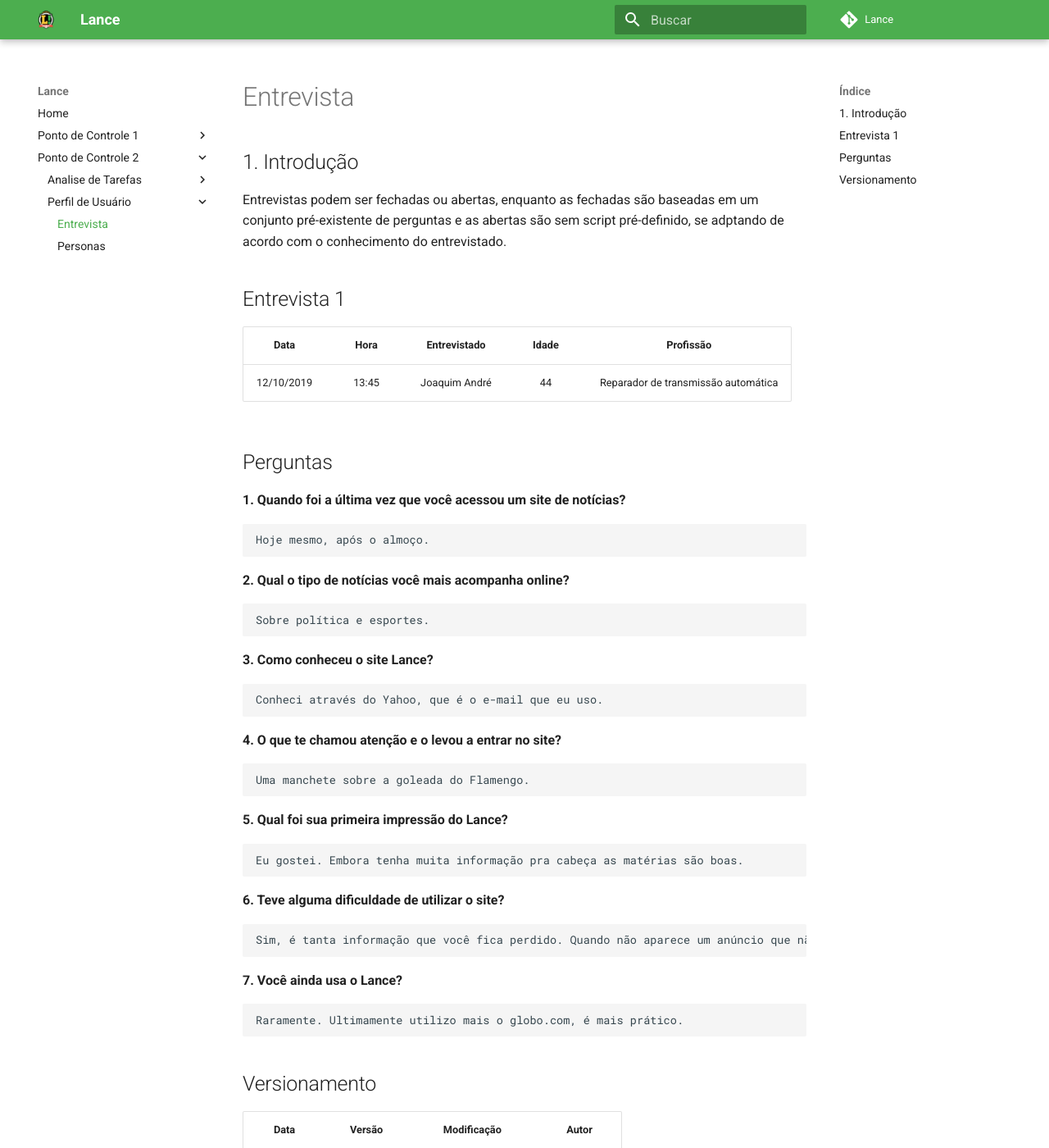
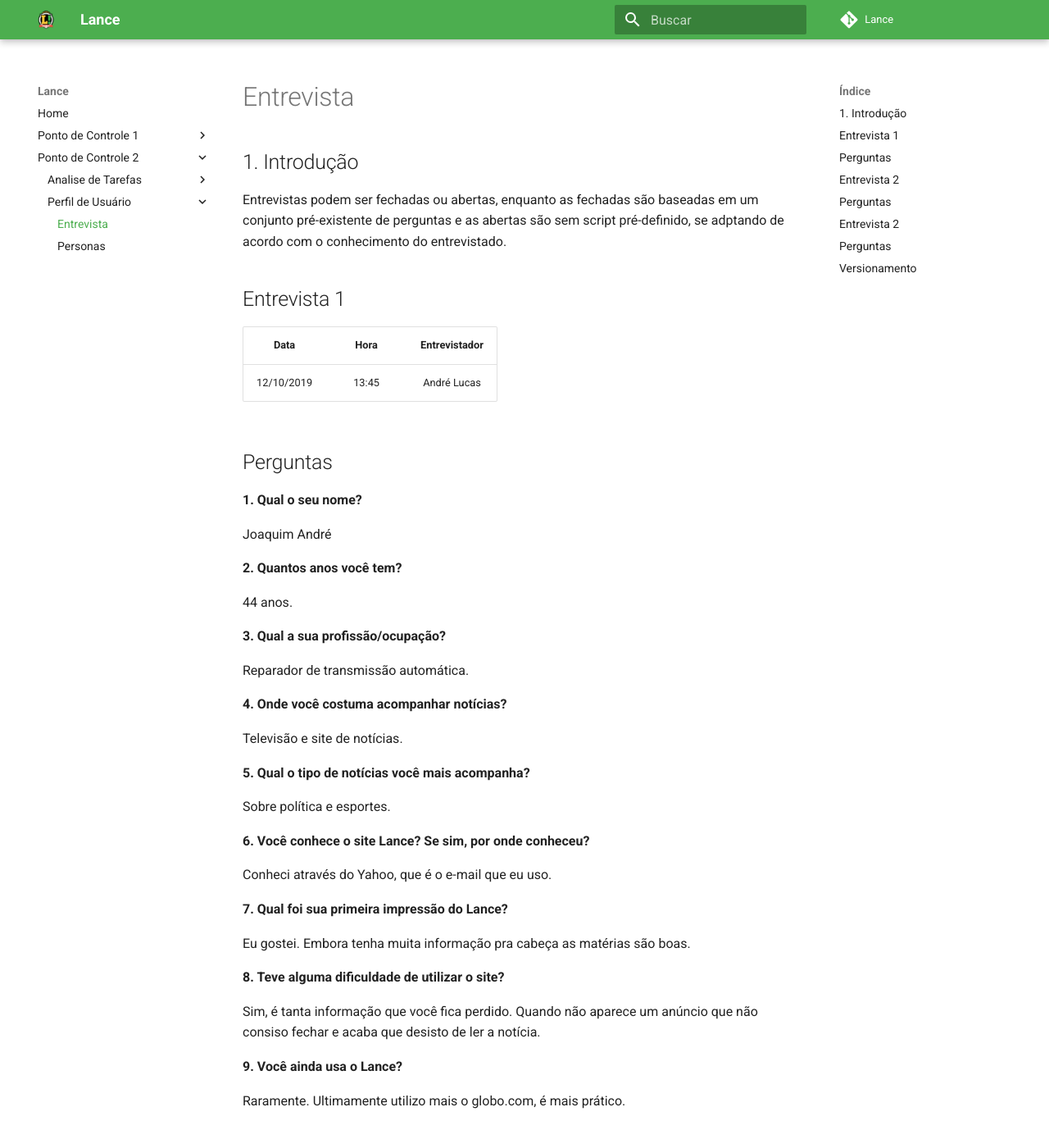
Before and after one commit to ZarathosDeath/2019.2-Lance, an MkDocs documentation site: the page built from docs/Ponto de Controle 2/Perfil de Usuário/entrevista.md, in a window 1280 px wide and 1400 px high. Shown: the whole window at 82% size. Built offline with MkDocs 1.6.1 and Material for MkDocs 9.7.7, drawn with Linux system fonts in a browser that asks for light colours; comment, search, counter and statistics services are not loaded; some of the changed text lies outside the part shown.

Commit message:
Update personas

```diff
--- a/docs/Ponto de Controle 2/Perfil de Usuário/entrevista.md
+++ b/docs/Ponto de Controle 2/Perfil de Usuário/entrevista.md
@@ -6,39 +6,135 @@
 
 ## Entrevista 1
 
-| Data | Hora | Entrevistado | Idade | Profissão |
-|  :------: | :------: |  :------: | :------: | :------: |
-| 12/10/2019 | 13:45 | Joaquim André | 44 | Reparador de transmissão automática |
+| Data | Hora | Entrevistador |
+|  :------: | :------: |  :------: |
+| 12/10/2019 | 13:45 | André Lucas |
 
 ## Perguntas
 
-**1. Quando foi a última vez que você acessou um site de notícias?**
+**1. Qual o seu nome?**
 
-    Hoje mesmo, após o almoço.
+Joaquim André
 
-**2. Qual o tipo de notícias você mais acompanha online?**
+**2. Quantos anos você tem?**
 
-    Sobre política e esportes.
+44 anos.
 
-**3. Como conheceu o site Lance?**
+**3. Qual a sua profissão/ocupação?**
 
-    Conheci através do Yahoo, que é o e-mail que eu uso.
+Reparador de transmissão automática.
 
-**4. O que te chamou atenção e o levou a entrar no site?**
+**4. Onde você costuma acompanhar notícias?**
 
-    Uma manchete sobre a goleada do Flamengo.
+Televisão e site de notícias.
 
-**5. Qual foi sua primeira impressão do Lance?**
+**5. Qual o tipo de notícias você mais acompanha?**
 
-    Eu gostei. Embora tenha muita informação pra cabeça as matérias são boas.
+Sobre política e esportes.
 
-**6. Teve alguma dificuldade de utilizar o site?**
+**6. Você conhece o site Lance? Se sim, por onde conheceu?**
 
-    Sim, é tanta informação que você fica perdido. Quando não aparece um anúncio que não consiso fechar e acaba que desisto de ler a notícia.
+Conheci através do Yahoo, que é o e-mail que eu uso.
 
-**7. Você ainda usa o Lance?**
+**7. Qual foi sua primeira impressão do Lance?**
 
-    Raramente. Ultimamente utilizo mais o globo.com, é mais prático.
+Eu gostei. Embora tenha muita informação pra cabeça as matérias são boas.
+
+**8. Teve alguma dificuldade de utilizar o site?**
+
+Sim, é tanta informação que você fica perdido. Quando não aparece um anúncio que não consiso fechar e acaba que desisto de ler a notícia.
+
+**9. Você ainda usa o Lance?**
+
+Raramente. Ultimamente utilizo mais o globo.com, é mais prático.
+
+## Entrevista 2
+
+| Data | Hora | Entrevistador |
+|  :------: | :------: |  :------: |
+| 13/10/2019 | 14:34 | André Lucas |
+
+## Perguntas
+
+**1. Qual o seu nome?**
+
+Igor Aragão
+
+**2. Quantos anos você tem?**
+
+22 anos.
+
+**3. Qual a sua profissão/ocupação?**
+
+Estudante.
+
+**4. Onde você costuma acompanhar notícias?**
+
+Televisão e sites.
+
+**5. Qual o tipo de notícias você mais acompanha?**
+
+Futebol e notícias gerais.
+
+**6. Você conhece o site Lance? Se sim, por onde conheceu?**
+
+Procurando notícias sobre futebol, no Google.
+
+**7. Qual foi sua primeira impressão do Lance?**
+
+Grande dificuldade em acessar o menu de notícias e muitos anúncios.
+
+**8. Teve alguma dificuldade de utilizar o site?**
+
+Sim, os anúncios cobriam parte do menu e das notícias.
+
+**9. Você ainda usa o Lance?**
+
+Não.
+
+## Entrevista 2
+
+| Data | Hora | Entrevistador |
+|  :------: | :------: |  :------: |
+| 13/10/2019 | 15:15 | André Lucas |
+
+## Perguntas
+
+**1. Qual o seu nome?**
+
+Anderson Chaves
+
+**2. Quantos anos você tem?**
+
+21 anos.
+
+**3. Qual a sua profissão/ocupação?**
+
+Estudante.
+
+**4. Onde você costuma acompanhar notícias?**
+
+Internet.
+
+**5. Qual o tipo de notícias você mais acompanha?**
+
+Esportes.
+
+**6. Você conhece o site Lance? Se sim, por onde conheceu?**
+
+Conheço sim, via uma publicação no Youtube.
+
+**7. Qual foi sua primeira impressão do Lance?**
+
+Achei massa, tem várias informações sobre o seu time.
+
+**8. Teve alguma dificuldade de utilizar o site?**
+
+Não, achei fácil de usar.
+
+**9. Você ainda usa o Lance?**
+
+Não, faz bastante tempo que não mexo.
 
 ## Versionamento
 
@@ -46,3 +142,4 @@
 |  :------: | :------: | :------: | :------: |
 | 12/10/2019 | 0.1 | Iniciando documento | André Lucas |
 | 12/10/2019 | 0.2 | Adição da entrevista 1 | André Lucas |
+| 16/10/2019 | 0.2 | Adição da entrevista 2 e 3| André Lucas |
```
Also changed, not shown: docs/Ponto de Controle 2/Perfil de Usuário/personas.md (+2 -2 lines).
